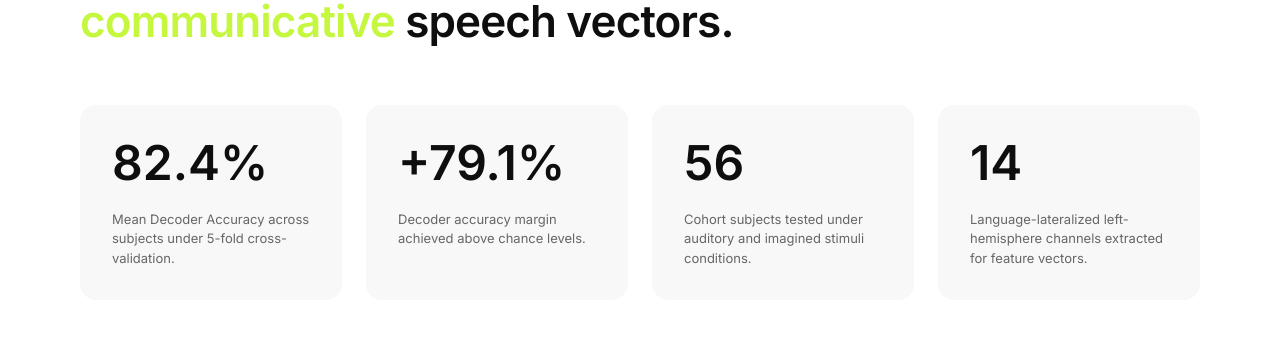
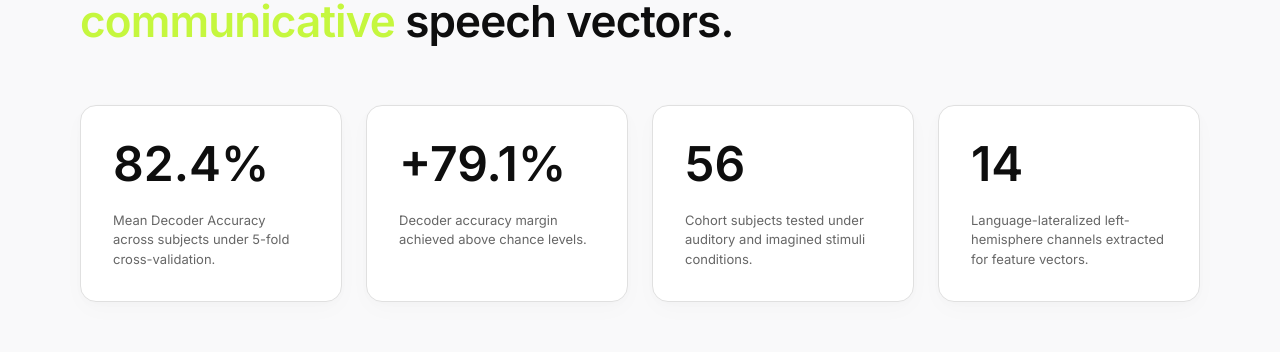
Before and after one commit to sourav3571/EEG-converter, a React (Vite) app in the folder frontend/: page / in a window 1280 px wide. Shown: the part 802-1154 px from the top of the page. Built offline with nearby package versions, Linux system fonts and the light colour scheme; no server answers.

Commit message:
visualisation  improvement

```diff
--- a/frontend/src/index.css
+++ b/frontend/src/index.css
@@ -3,8 +3,8 @@
 :root {
   /* Strict Editorial Consulting Palette */
   --bg-dark: #0E0E0E;
-  --bg-light: #FFFFFF;
-  --bg-card-light: #F8F8F8;
+  --bg-light: #F9F9FA;
+  --bg-card-light: #FFFFFF;
   --bg-card-dark: #161616;
 
   --accent: #C5F73E; /* Lime Green */
@@ -247,8 +247,8 @@ h1, h2, h3, h4, h5, h6 {
   flex-direction: column;
   gap: 20px;
   transition: transform 0.2s;
-  border: none;
-  box-shadow: none;
+  border: 1px solid var(--border-light);
+  box-shadow: 0 2px 8px rgba(0, 0, 0, 0.015), 0 8px 24px rgba(0, 0, 0, 0.02);
 }
 
 .light-card-icon {
@@ -558,6 +558,30 @@ h1, h2, h3, h4, h5, h6 {
   color: #FFFFFF;
 }
 
+.alert-card.alert-warning {
+  background-color: var(--bg-card-light);
+  border: 1px solid var(--border-light);
+  color: var(--text-light-primary);
+}
+
+.section-dark .alert-card.alert-warning {
+  background-color: var(--bg-card-dark);
+  border: 1px solid var(--border-dark);
+  color: var(--text-dark-primary);
+}
+
+.alert-card.alert-error {
+  background-color: #FFF5F5;
+  border: 1px solid #FEB2B2;
+  color: #C53030;
+}
+
+.section-dark .alert-card.alert-error {
+  background-color: #2D1A1A;
+  border: 1px solid #742A2A;
+  color: #FEB2B2;
+}
+
 .alert-message {
   font-size: 13px;
   line-height: 1.5;
--- a/frontend/src/pages/DatasetExplorer.jsx
+++ b/frontend/src/pages/DatasetExplorer.jsx
@@ -4,7 +4,7 @@ import WaveformChart from '../WaveformChart';
 
 function OfflineAlert() {
   return (
-    <div className="alert-card alert-warning" style={{ color: 'var(--text-light-primary)', borderColor: '#E0E0E0', backgroundColor: '#F8F8F8' }}>
+    <div className="alert-card alert-warning">
       <span style={{ fontSize: 20 }}>⚠️</span>
       <div className="alert-message">
         <p><strong>Scientific Dataset is Offline</strong></p>
--- a/frontend/src/pages/FrequencyAnalysisPage.jsx
+++ b/frontend/src/pages/FrequencyAnalysisPage.jsx
@@ -12,7 +12,7 @@ function PSDChart({ data, channels }) {
     { name: 'Delta', lo: 0, hi: 0.08, color: 'rgba(0,0,0,0.015)' },
     { name: 'Theta', lo: 0.08, hi: 0.16, color: 'rgba(0,0,0,0.03)' },
     { name: 'Alpha', lo: 0.16, hi: 0.26, color: 'rgba(0,0,0,0.045)' },
-    { name: 'Beta',  lo: 0.26, hi: 0.60, color: 'rgba(0,0,0,0.06)' },
+    { name: 'Beta', lo: 0.26, hi: 0.60, color: 'rgba(0,0,0,0.06)' },
     { name: 'Gamma', lo: 0.60, hi: 1.00, color: 'rgba(0,0,0,0.08)' },
   ];
 
@@ -125,7 +125,7 @@ export default function FrequencyAnalysisPage({ selectors, metadata, apiOnline,
                 { name: 'Delta', range: '0.5–4 Hz', role: 'Deep sleep, unconscious processing' },
                 { name: 'Theta', range: '4–8 Hz', role: 'Working memory, language encoding' },
                 { name: 'Alpha', range: '8–13 Hz', role: 'Idle state, visual suppression' },
-                { name: 'Beta',  range: '13–30 Hz', role: 'Active thinking, motor control' },
+                { name: 'Beta', range: '13–30 Hz', role: 'Active thinking, motor control' },
                 { name: 'Gamma', range: '30–50 Hz', role: 'Higher cognition, binding' },
               ].map(({ name, range, role }) => (
                 <div key={name} style={{ display: 'flex', gap: 12, marginBottom: 12, alignItems: 'flex-start' }}>
--- a/frontend/src/pages/PreprocessingPage.jsx
+++ b/frontend/src/pages/PreprocessingPage.jsx
@@ -29,7 +29,7 @@ export default function PreprocessingPage({ selectors, metadata, apiOnline }) {
   return (
     <div>
       {!apiOnline && (
-        <div className="alert-card alert-warning" style={{ color: 'var(--text-light-primary)', borderColor: '#E0E0E0', backgroundColor: '#F8F8F8' }}>
+        <div className="alert-card alert-warning">
           <span>⚠️</span>
           <div className="alert-message">
             <strong>Dataset Offline</strong> — preprocessing cannot run without the BIDS EEG dataset.
```
Also changed, not shown: frontend/src/pages/BrainTopographyPage.jsx (+6 -6 lines).
